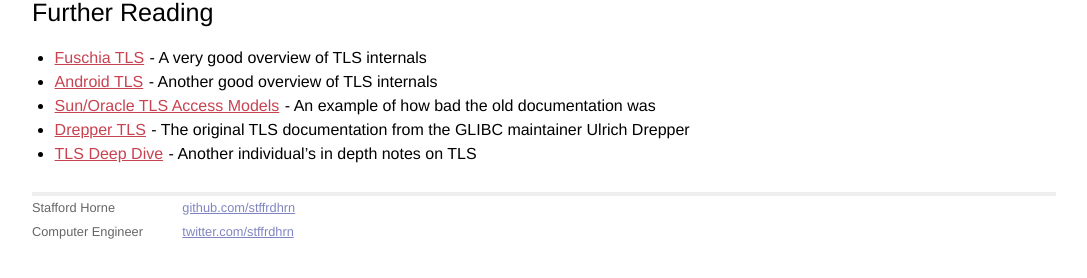
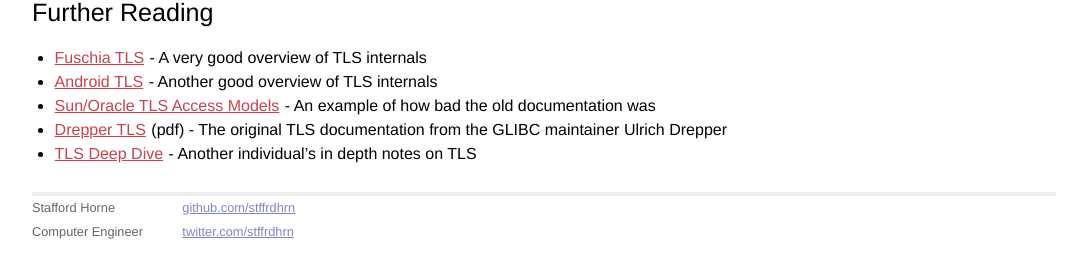
Before and after one commit to stffrdhrn/stffrdhrn.github.io, a Jekyll site: the page built from _posts/2020-01-19-tls.md, in a window 1280 px wide and 900 px high, scrolled down 11677 px. Shown: the part 609-887 px from the top of the window, without its empty margins (96-1183 px from the left). Built offline with Jekyll 4.4.1, drawn with Linux system fonts in a browser that asks for light colours; comment, search, counter and statistics services are not loaded.

Commit message:
tls: mark pdf

```diff
--- a/_posts/2020-01-19-tls.md
+++ b/_posts/2020-01-19-tls.md
@@ -573,5 +573,5 @@ linker and the GLIBC runtime dynamic linker.
 - [Fuschia TLS](https://fuchsia.dev/fuchsia-src/development/threads/tls) - A very good overview of TLS internals
 - [Android TLS](https://android.googlesource.com/platform/bionic/+/HEAD/docs/elf-tls.md) - Another good overview of TLS internals
 - [Sun/Oracle TLS Access Models](https://docs.oracle.com/cd/E19683-01/817-3677/chapter8-20/index.html) - An example of how bad the old documentation was
-- [Drepper TLS](https://www.akkadia.org/drepper/tls.pdf) - The original TLS documentation from the GLIBC maintainer Ulrich Drepper
+- [Drepper TLS](https://www.akkadia.org/drepper/tls.pdf) (pdf) - The original TLS documentation from the GLIBC maintainer Ulrich Drepper
 - [TLS Deep Dive](https://chao-tic.github.io/blog/2018/12/25/tls) - Another individual's in depth notes on TLS
```
